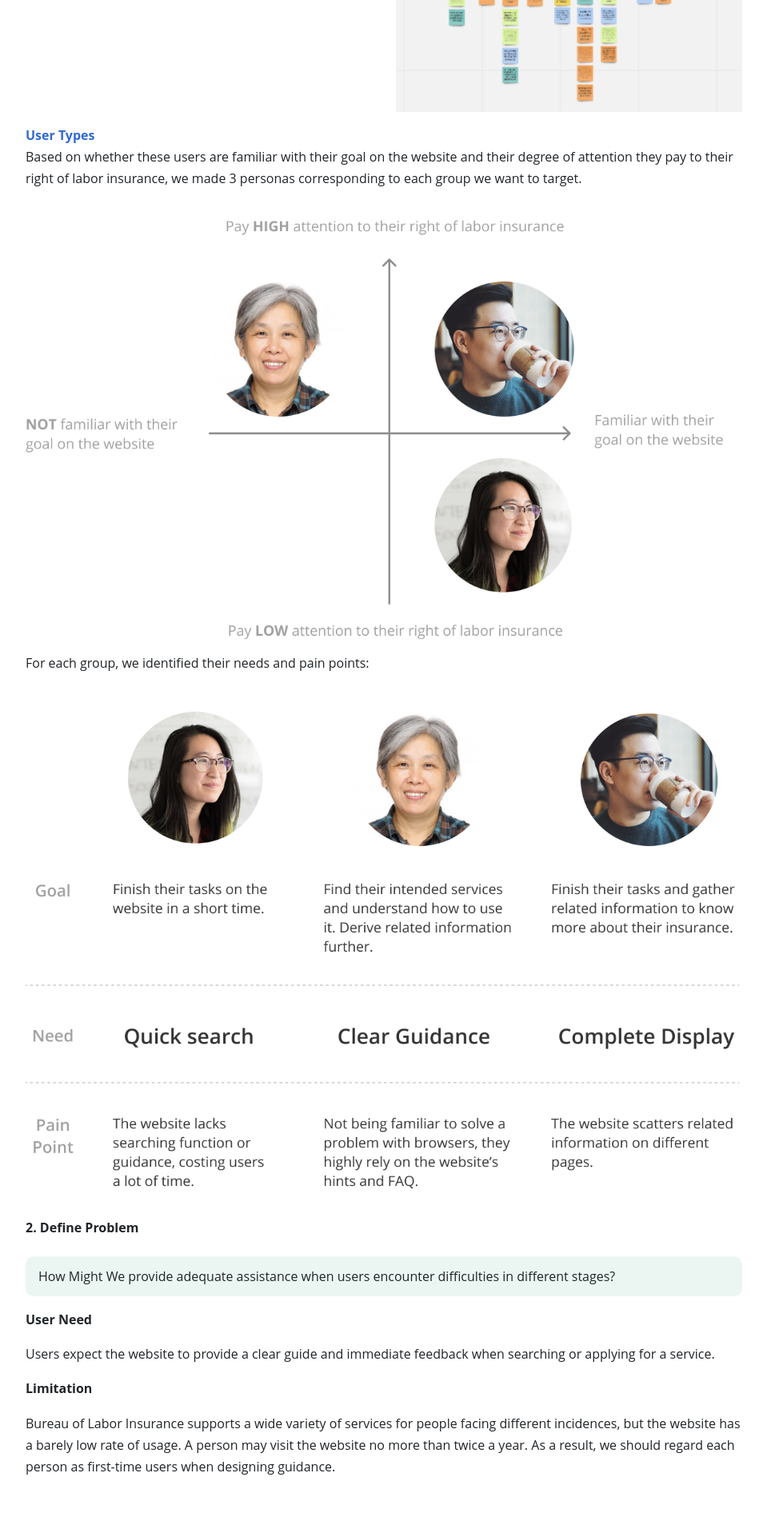
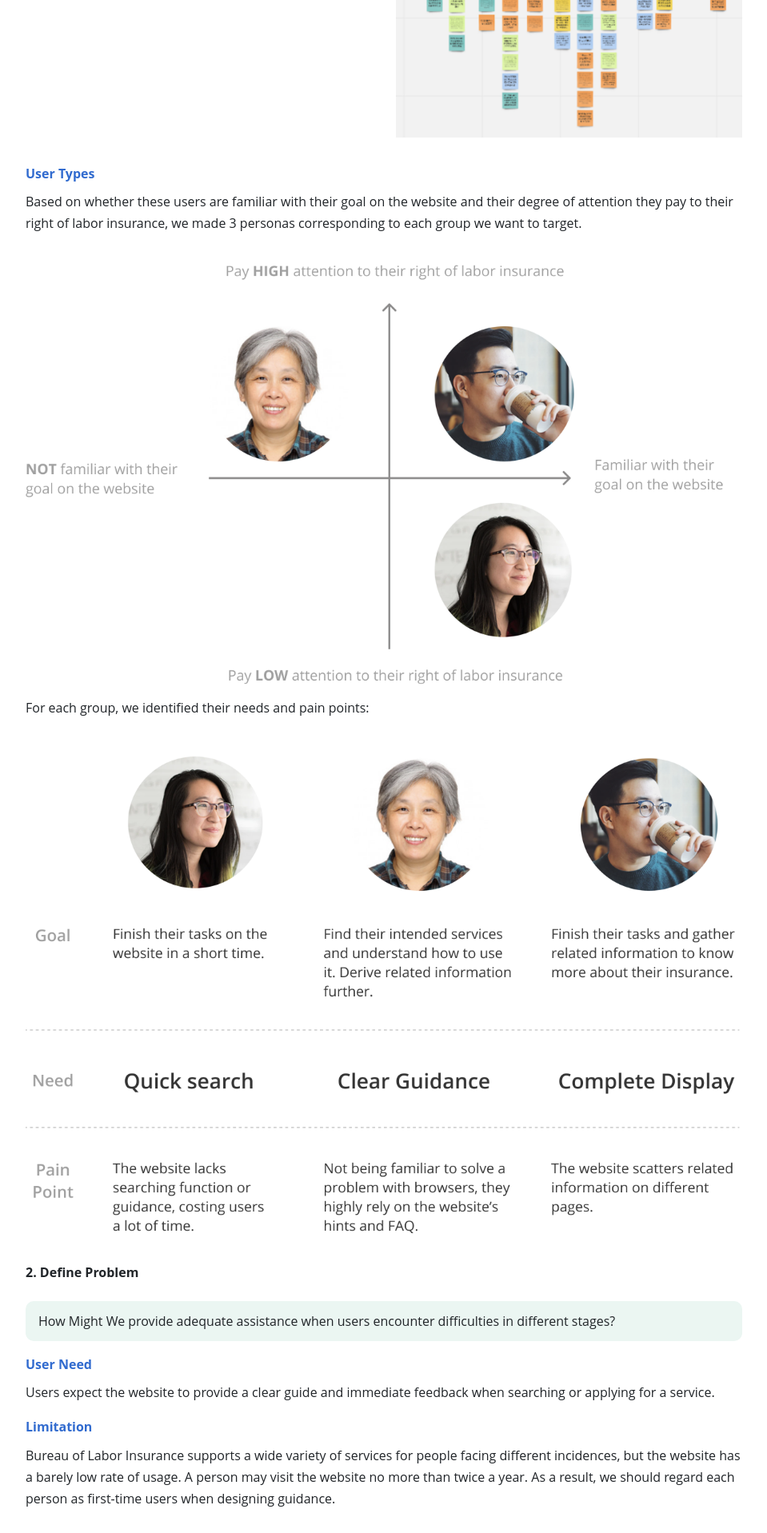
Before and after one commit to wendeehsu/wendeehsu.github.io, a React (Create React App) app: page /Work/RedesignBLI in a window 1280 px wide. Shown: the part 1634-3551 px from the top of the page at 80% size, without its empty margins (160-1119 px from the left). Before the commit the page ends 3522 px from the top, so only its background shows below. Built offline with nearby package versions, Linux system fonts and the light colour scheme.

Commit message:
adjust title style

```diff
--- a/src/components/Projects/RedesignBLI.js
+++ b/src/components/Projects/RedesignBLI.js
@@ -69,11 +69,11 @@ class RedesignBLI extends Component {
                             How Might We provide adequate assistance when users encounter difficulties in different stages?
                         </p>
                     </div>
-                    <p className="bold-text">User Need</p>
+                    <p className="section-subtitle">User Need</p>
                     <p>
                         Users expect the website to provide a clear guide and immediate feedback when searching or applying for a service.
                     </p>
-                    <p className="bold-text">Limitation</p>
+                    <p className="section-subtitle">Limitation</p>
                     <p>
                         Bureau of Labor Insurance supports a wide variety of services for people facing different incidences, but the website has a barely low rate of usage. A person may visit the website no more than twice a year. As a result, we should regard each person as first-time users when designing guidance.                    </p>
                 </div>
--- a/src/css/Projects/shared.css
+++ b/src/css/Projects/shared.css
@@ -21,14 +21,13 @@ p {
 
 .bold-text {
     font-weight: bold;
-    margin-top: 1rem
 }
 
 .section-subtitle {
     color: #316BCF;
     font-weight: bold;
-    margin-top: 0px;
-    margin-bottom: 0px;
+    margin-top: 1rem;
+    margin-bottom: 0.5rem;
 }
 
 .section > h6 {
```
